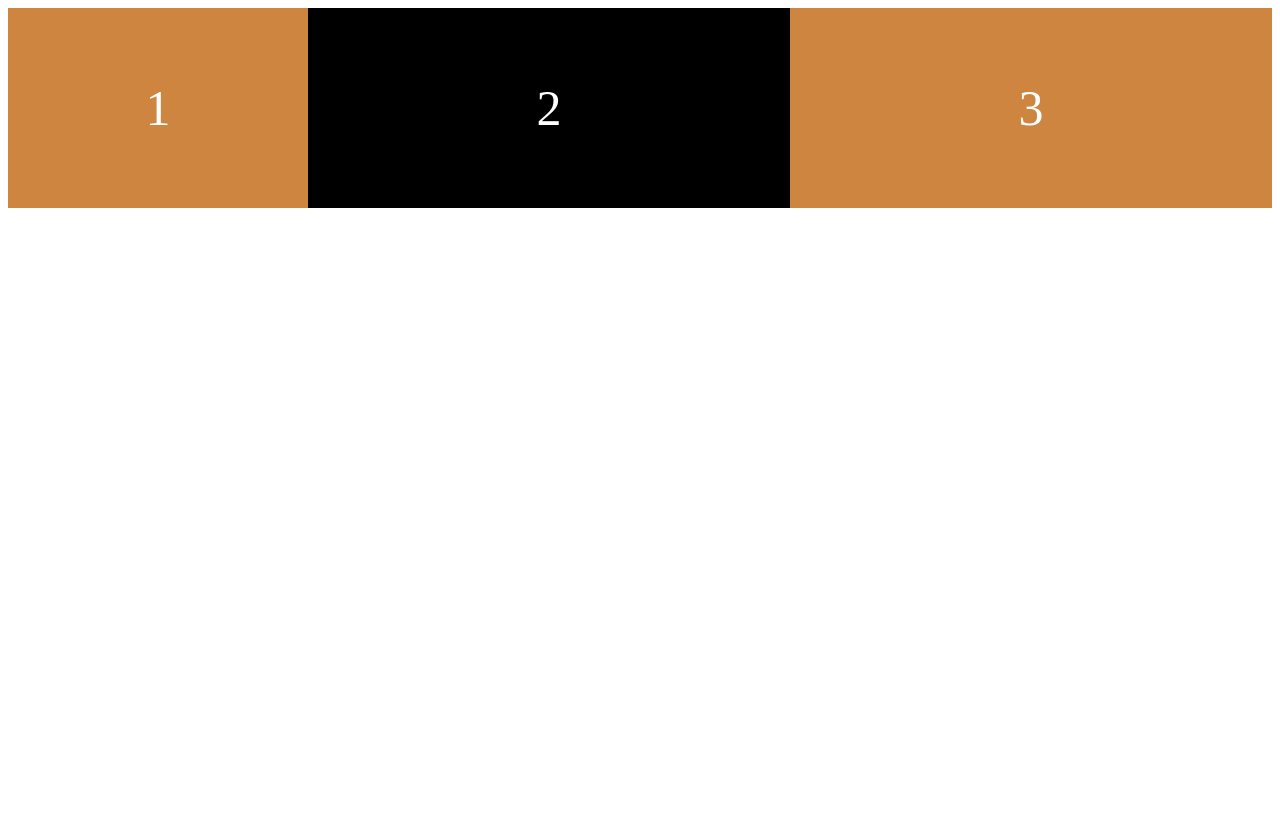
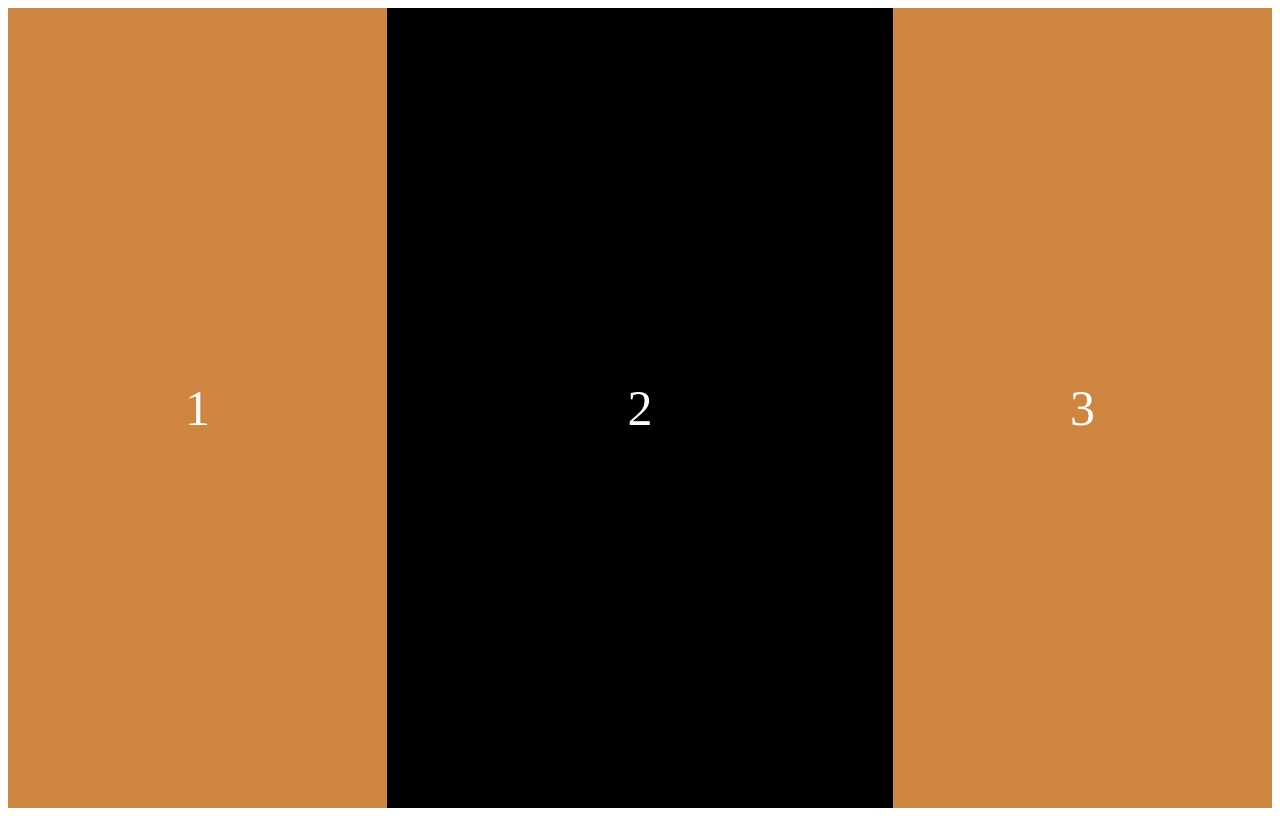
Before and after one commit to kdm0320/CSS_Layout_Master_Course, a plain HTML site: page FLEXBOX/index.html in a window 1280 px wide. Drawn offline with Linux system fonts and the light colour scheme.

Commit message:
finish flexbox

```diff
--- a/FLEXBOX/styles.css
+++ b/FLEXBOX/styles.css
@@ -1,12 +1,14 @@
 .wrapper {
   display: flex;
   /* Main Axis */
+  flex-direction: ;
+  justify-content: space-around;
+  width: 100%;
   height: 100vh;
 }
 
 .child {
-  width: 300px;
-  height: 200px;
+  flex-basis: 30%;
   background: peru;
   color: white;
   font-size: 50px;
@@ -16,8 +18,5 @@
 }
 .child:nth-child(2) {
   background: #000;
-  flex-grow: 2;
+  flex-grow: 1;
 }
-.child:nth-child(3) {
-  flex-grow: 2;
-}
```
